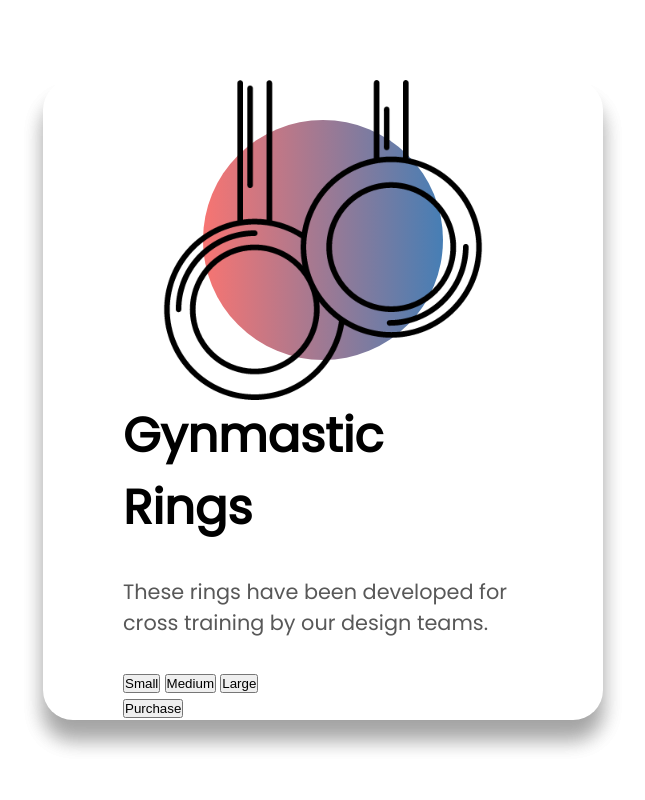
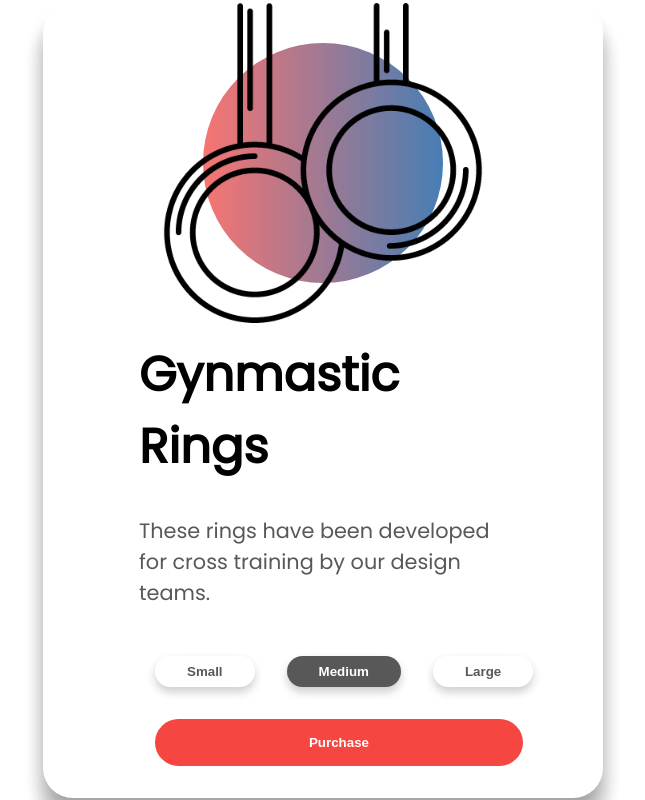
Before and after one commit to deepankkartikey/Javascript, a plain HTML site: page 3D Animation/index.html in a window 1280 px wide. Both pictures are taken after a click on the button "Medium". Shown: the whole page, without its empty margins (317-962 px from the left). Drawn offline with Linux system fonts and the light colour scheme.

Commit message:
3D Animation-basic

```diff
--- a/3D Animation/css/styles.css
+++ b/3D Animation/css/styles.css
@@ -10,6 +10,7 @@ body {
   display: flex;
   align-items: center;
   justify-content: center;
+  perspective: 1000;
 }
 
 .container {
@@ -20,6 +21,7 @@ body {
 }
 
 .card {
+transform-style: preserve-3d;
   min-height: 80vh;
   width: 35rem;
   border-radius: 30px;
@@ -52,6 +54,10 @@ body {
   z-index: 1;
 }
 
+.info {
+    margin: 1rem;
+}
+
 .info h1 {
   font-size: 3rem;
 }
@@ -62,3 +68,37 @@ body {
   color: #585858;
   font-weight: lighter;
 }
+
+.sizes {
+    display: flex;
+    justify-content: space-between;
+}
+
+.sizes button {
+    padding: 0.5rem 2rem;
+    background: none;
+    border: none;
+    box-shadow: 0 5px 10px rgba(0,0,0,0.2);
+    border-radius: 30px;
+    cursor: pointer;
+    font-weight: bold;
+    color: #585858;
+    margin: 1rem;
+}
+
+button.active {
+    background-color: #585858;
+    color: white;
+}
+
+.purchase button {
+    width: 100%;
+    padding: 1rem 0rem;
+    background: #f54642;
+    border: none;
+    color: white;
+    cursor: pointer;
+    border-radius: 30px;
+    font-weight: bolder;
+    margin: 1rem;
+}
--- a/3D Animation/js/script.js
+++ b/3D Animation/js/script.js
@@ -1 +1,24 @@
 console.log('3-D');
+
+//Movement Animation to be done
+const card = document.querySelector('.card');
+const container = document.querySelector('.container');
+
+//Moving animation effect
+container.addEventListener('mousemove', (e) => {
+    let xAxis = (window.innerWidth/2 - e.pageX)/15;
+    let yAxis = (window.innerHeight/2 - e.pageY)/15;
+    card.style.transform = `rotateY(${xAxis}deg) rotateX(${yAxis}deg)`;
+});
+
+
+// Animate In
+container.addEventListener('mouseenter', (e)=> {
+    card.style.transition = 'none';
+})
+
+// Animate Out
+container.addEventListener('mouseleave', (e) => {
+    card.style.transform = 'all 0.5s ease';
+    card.style.transform = `rotateY(0deg) rotateX(0deg)`;
+});
```
Also changed, not shown: 1 other file.
